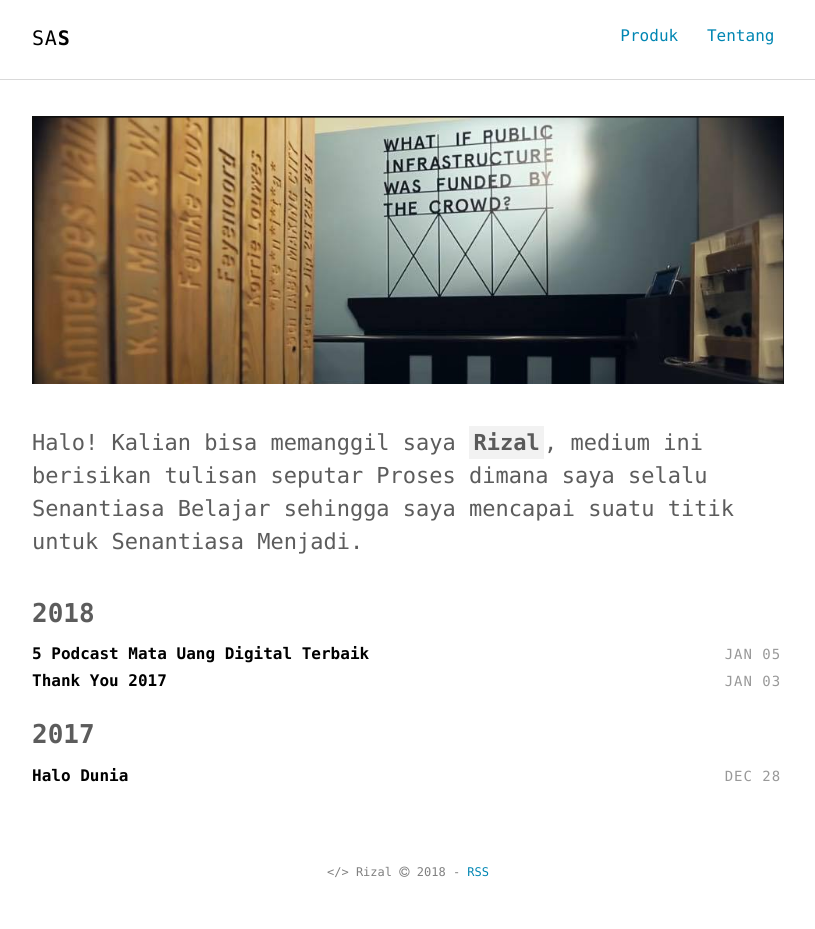
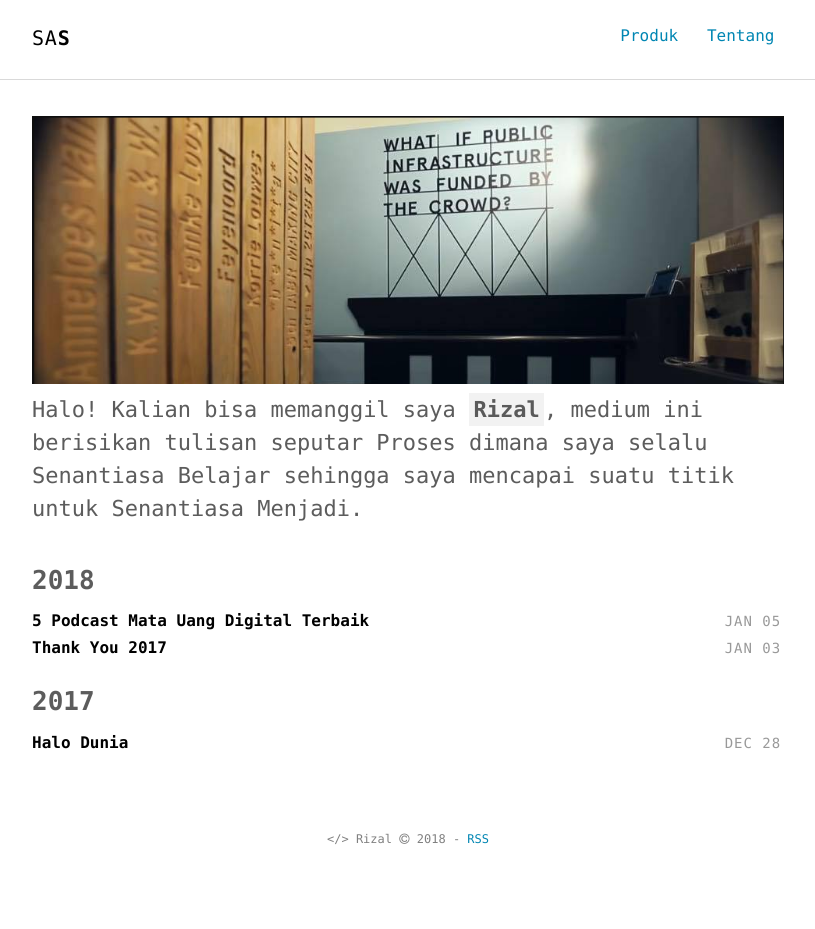
Before and after one commit to syafrizaladi/saktia, a Jekyll site: the page built from index.html, in a window 1280 px wide. Shown: the whole page, without its empty margins (232-1047 px from the left). Built offline with Jekyll 4.4.1, drawn with Linux system fonts in a browser that asks for light colours; after the commit the page ends 900 px from its top, so only the background shows below that.

Commit message:
Update intro.html

```diff
--- a/_includes/intro.html
+++ b/_includes/intro.html
@@ -1,5 +1,5 @@
 <section class="intro">
   <div class="container">
-    <p class="lead"><img src="https://syafrizaladi.github.io/assets/images/cover.png" alt="Cover"><br> <br>Halo! Kalian bisa memanggil saya <strong class="author-name" itemprop="name">{{ site.author.name }}</strong></em>, medium ini berisikan tulisan seputar {{ site.author.bio }}.</p>
+    <p class="lead"><img src="https://syafrizaladi.github.io/assets/images/cover.png" alt="Cover"><br>Halo! Kalian bisa memanggil saya <strong class="author-name" itemprop="name">{{ site.author.name }}</strong></em>, medium ini berisikan tulisan seputar {{ site.author.bio }}.</p>
   </div>
 </section>
```
